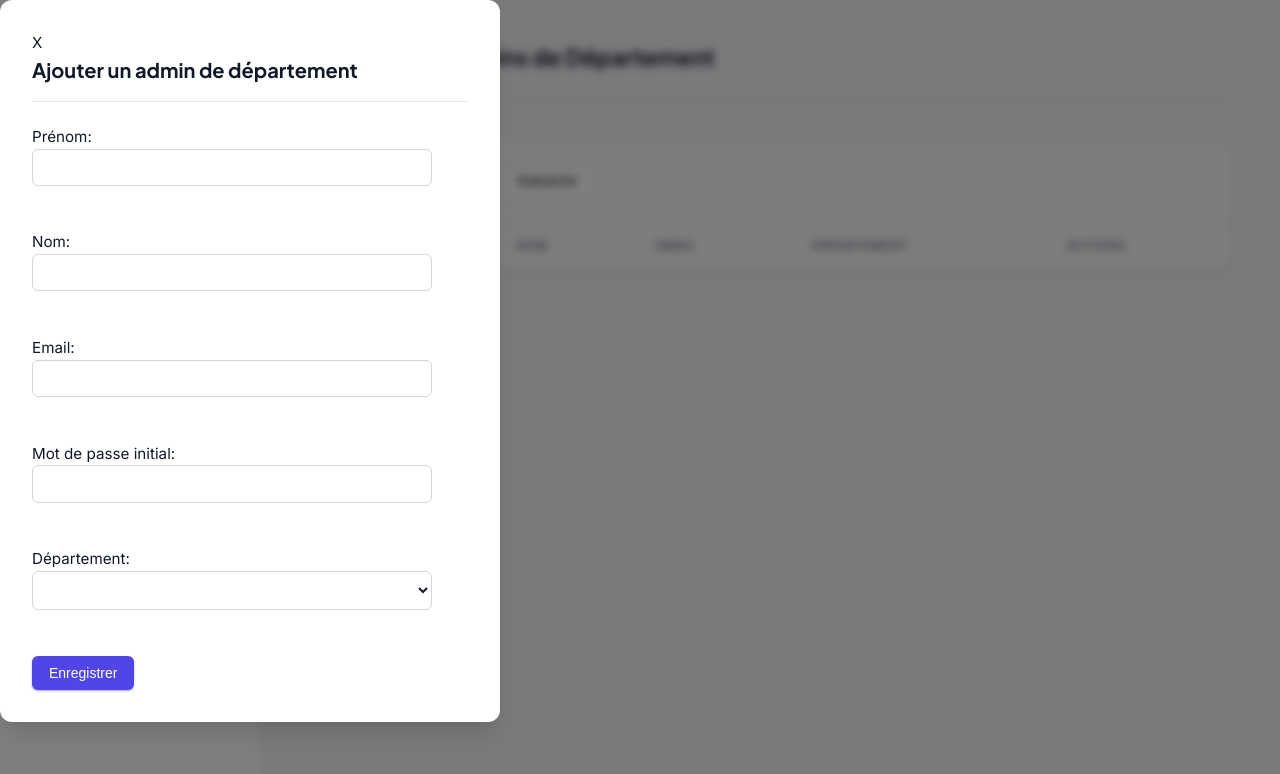
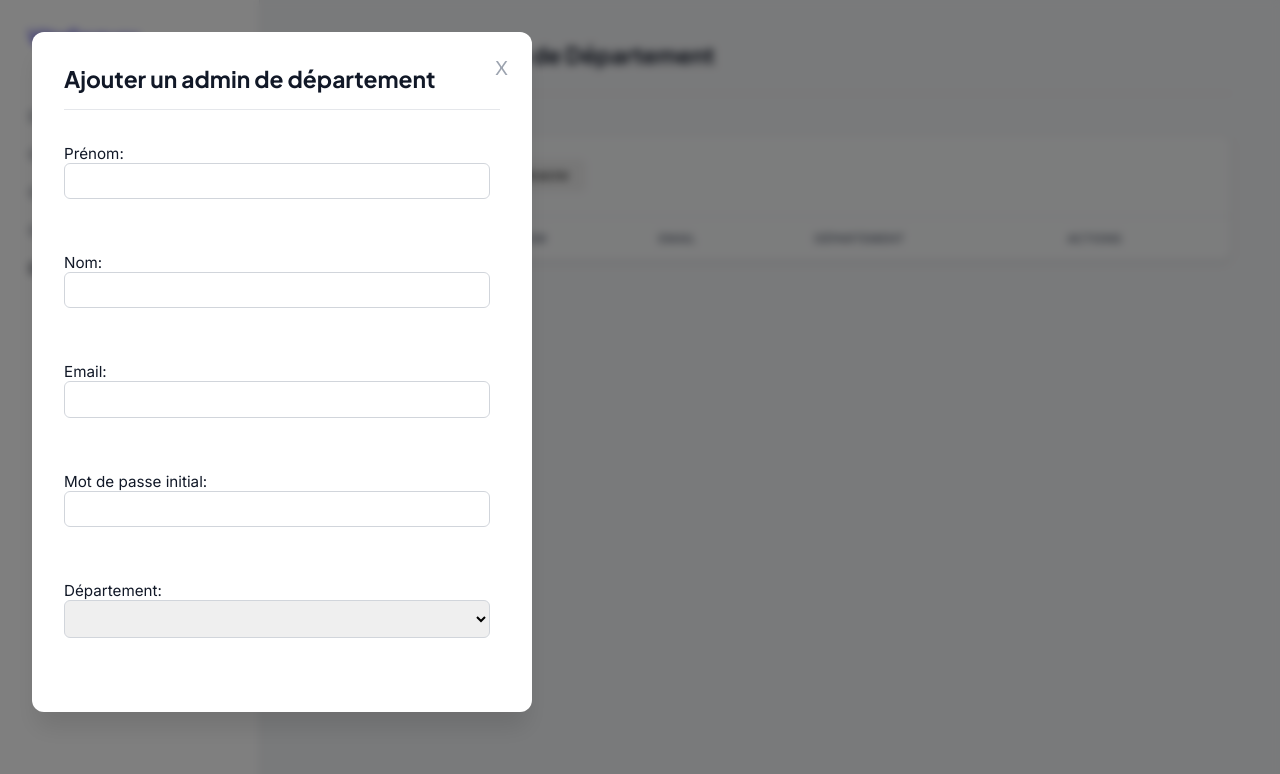
Before and after one commit to AYAACHRAF20/VitaSequor, a plain HTML site: page frontend/src/View/adminDep-adminP.html in a window 1280 px wide. Both pictures are taken after a click on the button "+ Ajouter un admin". Drawn offline with Linux system fonts and the light colour scheme; no server answers.

Commit message:
Refactor CSS for improved readability and structure

```diff
--- a/frontend/src/css/pages.css
+++ b/frontend/src/css/pages.css
@@ -1,355 +1,123 @@
 /* ==========================================================================
-   VITASEQUOR - ENTERPRISE PRO SYSTEM (Precision & Clarity)
+   VITASEQUOR - ENTERPRISE PRO SYSTEM (Final Fixed Overflow)
    ========================================================================== */
 
-/* Importation des polices "Gold Standard" pour le Web */
 @import url('https://fonts.googleapis.com/css2?family=Inter:wght@300;400;500;600;700&family=Plus+Jakarta+Sans:wght@600;700;800&display=swap');
 
 :root {
-    /* --- Palette Système (Neutre & Business) --- */
-    --bg-page: #f3f4f6;       /* Gris très pâle pour le fond, réduit la fatigue oculaire */
-    --bg-surface: #ffffff;    /* Blanc pur pour les cartes */
-
-    /* --- Couleur de Marque (Indigo Professionnel) --- */
+    --bg-page: #f3f4f6;
+    --bg-surface: #ffffff;
     --brand-primary: #4f46e5;
     --brand-dark: #4338ca;
     --brand-light: #eef2ff;
-
-    /* --- Typographie --- */
-    --text-primary: #111827;  /* Presque noir, pas tout à fait */
-    --text-secondary: #6b7280;/* Gris moyen pour les labels */
+    --text-primary: #111827;
+    --text-secondary: #6b7280;
     --text-tertiary: #9ca3af;
-
-    /* --- Bordures & Ombres (Subtilité) --- */
     --border-subtle: 1px solid #e5e7eb;
-    --border-focus: 1px solid #6366f1;
-
-    /* Shadow "Levitation" subtile (Style Stripe) */
     --shadow-card: 0 1px 3px 0 rgba(0, 0, 0, 0.1), 0 1px 2px 0 rgba(0, 0, 0, 0.06);
     --shadow-hover: 0 10px 15px -3px rgba(0, 0, 0, 0.1), 0 4px 6px -2px rgba(0, 0, 0, 0.05);
-
-    /* --- Structure --- */
     --radius-sm: 6px;
-    --radius-md: 12px;     /* Arrondis "sérieux" */
+    --radius-md: 12px;
     --sidebar-w: 260px;
 }
 
 /* 1. RESET & BASE */
-* {
-    margin: 0; padding: 0; box-sizing: border-box;
-    /* Lissage de police pour écrans HD/Retina */
-    -webkit-font-smoothing: antialiased;
-    -moz-osx-font-smoothing: grayscale;
-}
+* { margin: 0; padding: 0; box-sizing: border-box; -webkit-font-smoothing: antialiased; }
+body { background-color: var(--bg-page); color: var(--text-primary); font-family: 'Inter', sans-serif; display: flex; min-height: 100vh; font-size: 0.95rem; }
+h1, h2, h3, h4, .sidebar-logo { font-family: 'Plus Jakarta Sans', sans-serif; }
 
-body {
-    background-color: var(--bg-page);
-    color: var(--text-primary);
-    font-family: 'Inter', sans-serif; /* Inter pour les données (lisibilité max) */
-    display: flex;
-    min-height: 100vh;
-    font-size: 0.95rem;
-    line-height: 1.5;
-}
-
-h1, h2, h3, h4, .sidebar-logo {
-    font-family: 'Plus Jakarta Sans', sans-serif; /* Plus de caractère pour les titres */
-    color: var(--text-primary);
-}
-
-/* 2. SIDEBAR (Ancrée & Stable) */
-.sidebar {
-    width: var(--sidebar-w);
-    background: var(--bg-surface);
-    border-right: var(--border-subtle);
-    height: 100vh;
-    position: fixed;
-    padding: 1.5rem 1rem;
-    display: flex;
-    flex-direction: column;
-    z-index: 50;
-}
-
-.sidebar-logo {
-    font-size: 1.25rem;
-    font-weight: 800;
-    color: var(--brand-primary);
-    margin-bottom: 3rem;
-    padding: 0 0.75rem;
-    letter-spacing: -0.025em;
-    display: flex;
-    align-items: center;
-    gap: 10px;
-}
-
+/* 2. SIDEBAR */
+.sidebar { width: var(--sidebar-w); background: var(--bg-surface); border-right: var(--border-subtle); height: 100vh; position: fixed; padding: 1.5rem 1rem; z-index: 50; display: flex; flex-direction: column; }
+.sidebar-logo { font-size: 1.25rem; font-weight: 800; color: var(--brand-primary); margin-bottom: 3rem; padding: 0 0.75rem; }
 .sidebar-menu { list-style: none; }
-.sidebar-menu li { margin-bottom: 4px; }
-
-.sidebar-menu a {
-    display: flex;
-    align-items: center;
-    gap: 12px;
-    padding: 0.6rem 0.8rem;
-    color: var(--text-secondary);
-    text-decoration: none;
-    font-weight: 500;
-    font-size: 0.9rem;
-    border-radius: var(--radius-sm);
-    transition: all 0.2s ease;
-}
-
-.sidebar-menu a:hover {
-    background: var(--bg-page);
-    color: var(--text-primary);
-}
-
-.sidebar-menu a.active {
-    background: var(--brand-light);
-    color: var(--brand-primary);
-    font-weight: 600;
-}
+.sidebar-menu a { display: flex; align-items: center; gap: 12px; padding: 0.6rem 0.8rem; color: var(--text-secondary); text-decoration: none; font-weight: 500; border-radius: var(--radius-sm); transition: 0.2s; }
+.sidebar-menu a:hover, .sidebar-menu a.active { background: var(--brand-light); color: var(--brand-primary); }
 
 /* 3. CONTENU PRINCIPAL */
-main, .main-content {
-    flex: 1;
-    margin-left: var(--sidebar-w);
-    padding: 2.5rem 3rem;
-    max-width: 1600px; /* Évite que ça s'étire trop sur les grands écrans */
-}
+main { flex: 1; margin-left: var(--sidebar-w); padding: 2.5rem 3rem; max-width: 1600px; }
+.topbar { display: flex; justify-content: space-between; align-items: flex-end; margin-bottom: 2.5rem; border-bottom: var(--border-subtle); padding-bottom: 1.5rem; }
 
-.topbar {
-    display: flex;
-    justify-content: space-between;
-    align-items: flex-end;
-    margin-bottom: 2.5rem;
-    border-bottom: var(--border-subtle);
-    padding-bottom: 1.5rem;
-}
+/* 4. DASHBOARD CARDS */
+.dashboard-cards { display: grid; grid-template-columns: repeat(auto-fit, minmax(240px, 1fr)); gap: 1.5rem; margin-bottom: 3rem; }
+.card { background: var(--bg-surface); padding: 1.5rem; border-radius: var(--radius-md); border: var(--border-subtle); box-shadow: var(--shadow-card); }
 
-.topbar h1 {
-    font-size: 1.875rem;
-    font-weight: 700;
-    letter-spacing: -0.025em;
-}
+/* 5. TABLEAUX */
+.general-section { background: var(--bg-surface); border-radius: var(--radius-md); border: var(--border-subtle); box-shadow: var(--shadow-card); overflow: hidden; }
+.buttons { padding: 1.5rem; border-bottom: var(--border-subtle); display: flex; gap: 1rem; background: #f9fafb; }
+table { width: 100%; border-collapse: collapse; }
+th { background: #f9fafb; padding: 0.875rem 1.5rem; text-align: left; font-size: 0.75rem; font-weight: 600; text-transform: uppercase; color: var(--text-secondary); border-bottom: var(--border-subtle); }
+td { padding: 1rem 1.5rem; border-bottom: var(--border-subtle); color: var(--text-primary); font-size: 0.875rem; }
+tr:hover td { background-color: #f9fafb; }
 
-.topbar-date {
-    font-family: 'Inter', sans-serif;
-    color: var(--text-secondary);
-    font-size: 0.875rem;
-}
+/* 6. COMPOSANTS */
+.btn { display: inline-flex; align-items: center; justify-content: center; padding: 0.5rem 1rem; border-radius: var(--radius-sm); font-weight: 500; cursor: pointer; border: 1px solid transparent; transition: 0.2s; }
+.btn-primary { background: var(--brand-primary); color: white; }
+.btn-danger { background: #fef2f2; border-color: #fecaca; color: #b91c1c; }
+.btn-danger:hover { background: #b91c1c; color: white; }
+input, select { display: block; width: 100%; padding: 0.6rem 0.8rem; border-radius: var(--radius-sm); border: 1px solid #d1d5db; margin-bottom: 1rem; }
 
-/* 4. DASHBOARD CARDS (KPIs) */
-.dashboard-cards {
-    display: grid;
-    grid-template-columns: repeat(auto-fit, minmax(240px, 1fr));
-    gap: 1.5rem;
-    margin-bottom: 3rem;
-}
+/* 7. STATUS */
+.status-pill { padding: 0.25rem 0.75rem; border-radius: 9999px; font-size: 0.75rem; font-weight: 600; }
+.payee { background: #ecfdf5; color: #047857; border: 1px solid #a7f3d0; }
+.attente { background: #fffbeb; color: #b45309; border: 1px solid #fde68a; }
 
-.card {
-    background: var(--bg-surface);
-    padding: 1.5rem;
-    border-radius: var(--radius-md);
-    border: var(--border-subtle);
-    box-shadow: var(--shadow-card);
-    transition: transform 0.2s, box-shadow 0.2s;
-}
-
-.card:hover {
-    transform: translateY(-2px);
-    box-shadow: var(--shadow-hover);
-    border-color: #d1d5db;
-}
-
-.card h3 {
-    font-size: 0.75rem;
-    text-transform: uppercase;
-    letter-spacing: 0.05em;
-    color: var(--text-secondary);
-    font-weight: 600;
-    margin-bottom: 0.75rem;
-}
-
-.card h1 {
-    font-size: 2.25rem;
-    font-weight: 700;
-    color: var(--text-primary);
-    letter-spacing: -0.05em;
-}
-
-/* 5. TABLEAUX DE DONNÉES (Style "Data Grid") */
-.general-section {
-    background: var(--bg-surface);
-    border-radius: var(--radius-md);
-    border: var(--border-subtle);
-    box-shadow: var(--shadow-card);
-    overflow: hidden; /* Important pour les coins arrondis */
-}
-
-.buttons {
-    padding: 1.5rem;
-    border-bottom: var(--border-subtle);
-    display: flex;
-    gap: 1rem;
-    background: #f9fafb; /* Header gris léger */
-}
-
-table {
-    width: 100%;
-    border-collapse: collapse;
-}
-
-th {
-    background: #f9fafb;
-    padding: 0.875rem 1.5rem;
-    text-align: left;
-    font-size: 0.75rem;
-    font-weight: 600;
-    text-transform: uppercase;
-    color: var(--text-secondary);
-    letter-spacing: 0.05em;
-    border-bottom: var(--border-subtle);
-}
-
-td {
-    padding: 1rem 1.5rem;
-    border-bottom: var(--border-subtle);
-    color: var(--text-primary);
-    font-size: 0.875rem;
-    vertical-align: middle;
-}
-
-tr:last-child td { border-bottom: none; }
-
-tr:hover td {
-    background-color: #f9fafb;
-}
-
-/* 6. COMPOSANTS D'INTERFACE (Inputs & Buttons) */
-.btn {
-    display: inline-flex;
-    align-items: center;
-    justify-content: center;
-    padding: 0.5rem 1rem;
-    border-radius: var(--radius-sm);
-    font-weight: 500;
-    font-size: 0.875rem;
-    cursor: pointer;
-    transition: all 0.15s ease-in-out;
-    border: 1px solid transparent;
-}
-
-.btn-primary {
-    background-color: var(--brand-primary);
-    color: white;
-    box-shadow: 0 1px 2px 0 rgba(79, 70, 229, 0.5);
-}
-
-.btn-primary:hover {
-    background-color: var(--brand-dark);
-}
-
-.btn-secondary {
-    background-color: white;
-    border-color: #d1d5db;
-    color: var(--text-primary);
-}
-
-.btn-secondary:hover {
-    background-color: #f9fafb;
-    border-color: #9ca3af;
-}
-
-input, select {
-    display: block;
-    width: 100%;
-    max-width: 400px; /* Évite les inputs géants */
-    padding: 0.6rem 0.8rem;
-    border-radius: var(--radius-sm);
-    border: 1px solid #d1d5db;
-    background-color: white;
-    color: var(--text-primary);
-    font-size: 0.875rem;
-    transition: border-color 0.15s, box-shadow 0.15s;
-}
-
-input:focus, select:focus {
-    outline: none;
-    border-color: var(--brand-primary);
-    box-shadow: 0 0 0 3px rgba(79, 70, 229, 0.1); /* Ring focus style Tailwind */
-}
-
-/* 7. BADGES DE STATUT (Pillules compactes) */
-.status-pill {
-    display: inline-flex;
-    align-items: center;
-    padding: 0.25rem 0.75rem;
-    border-radius: 9999px;
-    font-size: 0.75rem;
-    font-weight: 600;
-    line-height: 1;
-}
-
-.payee {
-    background-color: #ecfdf5; /* Vert très léger */
-    color: #047857;            /* Vert forêt */
-    border: 1px solid #a7f3d0;
-}
-
-.attente {
-    background-color: #fffbeb; /* Jaune très léger */
-    color: #b45309;            /* Ocre */
-    border: 1px solid #fde68a;
-}
-
-.annule, .danger {
-    background-color: #fef2f2;
-    color: #b91c1c;
-    border: 1px solid #fecaca;
-}
-
-/* 8. MODAL PRO (Centré, Backdrop Blur) */
+/* 8. MODAL AVEC OVERFLOW TOTALEMENT ACTIF */
 .modal {
-    position: fixed;
-    top: 0; left: 0; right: 0; bottom: 0;
+    position: fixed; inset: 0;
     background: rgba(0, 0, 0, 0.5);
     backdrop-filter: blur(4px);
-    display: flex;
-    align-items: center;
-    justify-content: center;
-    z-index: 1000;
+    display: flex; align-items: center; justify-content: center;
+    z-index: 1000; padding: 2rem;
 }
 
 .modal-content {
     background: white;
     padding: 2rem;
     border-radius: var(--radius-md);
-    box-shadow: 0 20px 25px -5px rgba(0, 0, 0, 0.1), 0 10px 10px -5px rgba(0, 0, 0, 0.04);
     width: 100%;
     max-width: 500px;
+    max-height: 85vh; /* Définit une hauteur max stricte */
+    display: flex;
+    flex-direction: column; /* Force le titre et le footer à rester aux extrémités */
+    box-shadow: 0 20px 25px -5px rgba(0, 0, 0, 0.1);
     animation: modalSlideIn 0.2s ease-out;
+    position: relative;
 }
 
 .modal-content h2 {
-    font-size: 1.25rem;
+    flex-shrink: 0; /* Empêche le titre de disparaître */
     margin-bottom: 1.5rem;
+    padding-bottom: 1rem;
     border-bottom: var(--border-subtle);
-    padding-bottom: 1rem;
 }
 
-.modal-form {
-    display: grid;
-    gap: 1rem;
+/* CIBLE TOUT ÉLÉMENT DE CONTENU (FORM, DIV, BODY) DANS LE MODAL */
+.modal-content form,
+.modal-content .modal-body,
+.modal-content div:not(.modal-footer) {
+    overflow-y: auto !important; /* Force le scroll vertical */
+    overflow-x: hidden;
+    flex: 1; /* Prend tout l'espace central disponible */
+    padding-right: 10px;
 }
 
+/* Personnalisation Scrollbar */
+.modal-content *::-webkit-scrollbar { width: 5px; }
+.modal-content *::-webkit-scrollbar-thumb { background: #e5e7eb; border-radius: 10px; }
+
 .modal-footer {
+    flex-shrink: 0; /* Garde les boutons toujours visibles */
     margin-top: 1.5rem;
+    padding-top: 1rem;
     display: flex;
     justify-content: flex-end;
     gap: 0.75rem;
+    border-top: var(--border-subtle);
 }
 
+.close { position: absolute; top: 1.5rem; right: 1.5rem; cursor: pointer; color: var(--text-tertiary); font-size: 1.2rem; }
+
 @keyframes modalSlideIn {
-    from { opacity: 0; transform: translateY(10px) scale(0.98); }
-    to { opacity: 1; transform: translateY(0) scale(1); }
+    from { opacity: 0; transform: translateY(10px); }
+    to { opacity: 1; transform: translateY(0); }
 }
```
